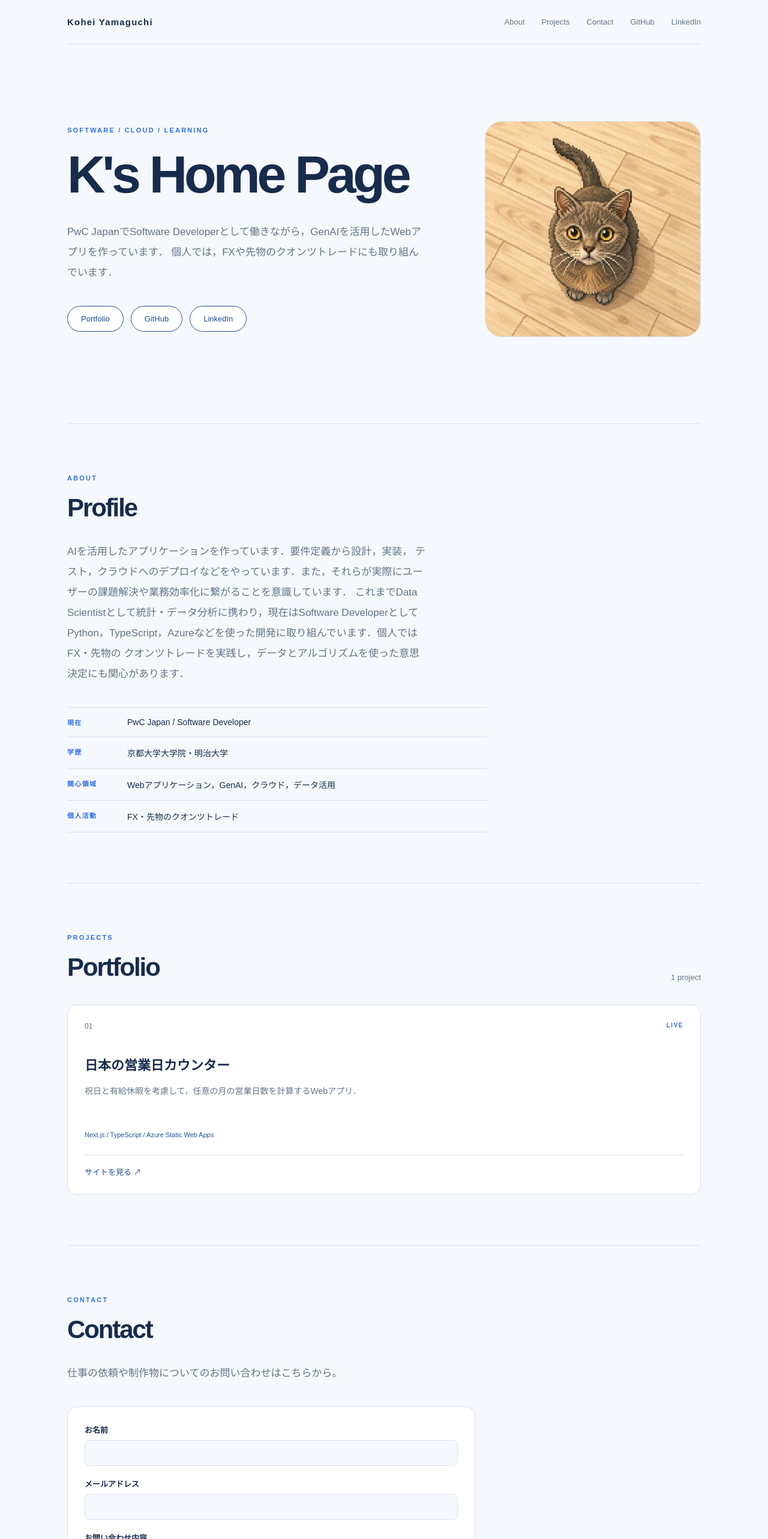
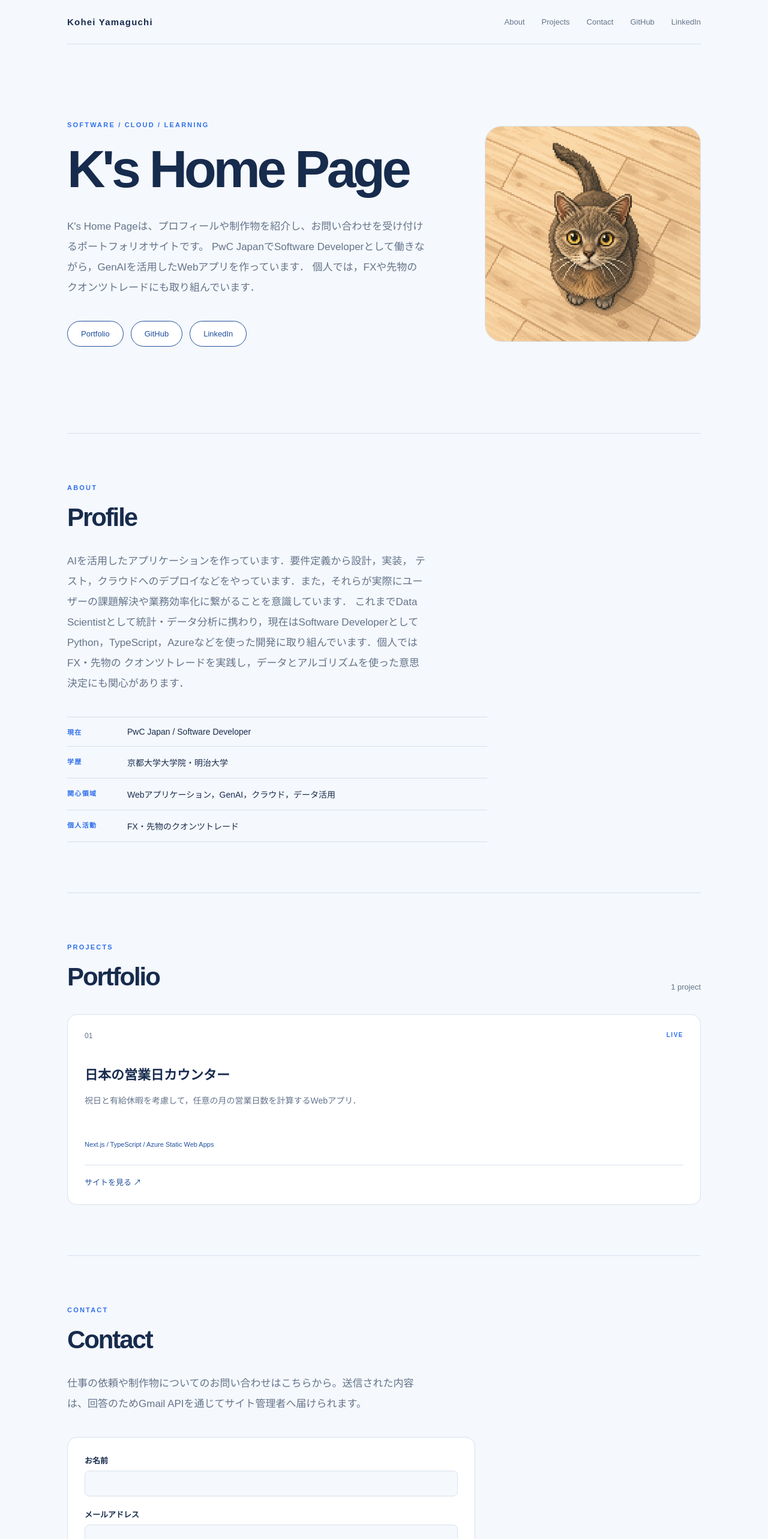
Before and after one commit to K0he1/koheiyamaguchi-portfolio, a Next.js app: page / in a window 1280 px wide. Shown: the top 2566 px of the page at 60% size. Built offline with nearby package versions, Linux system fonts and the light colour scheme.

Commit message:
Add privacy note and update contact section with API information

```diff
--- a/app/globals.css
+++ b/app/globals.css
@@ -89,6 +89,8 @@ a { color: inherit; text-decoration: none; }
 .contact-status { font-size: 13px; line-height: 1.7; margin: 18px 0 0; min-height: 22px; }
 .contact-status[data-state="success"] { color: #16734b; }
 .contact-status[data-state="error"] { color: #b42318; }
+.contact-privacy-note { color: var(--muted); font-size: 12px; line-height: 1.8; margin: 16px 0 0; max-width: 680px; }
+.contact-privacy-note a { color: var(--primary); text-decoration: underline; text-underline-offset: 3px; }
 
 .site-footer { border-top: 1px solid var(--line); color: var(--muted); display: flex; font-size: 12px; justify-content: space-between; padding: 28px 0 40px; }
 .footer-links { display: flex; gap: 20px; }
--- a/app/page.tsx
+++ b/app/page.tsx
@@ -30,6 +30,7 @@ export default function Home() {
             <p className="eyebrow">SOFTWARE / CLOUD / LEARNING</p>
             <h1>K&apos;s Home Page</h1>
             <p className="hero-copy">
+              K&apos;s Home Pageは、プロフィールや制作物を紹介し、お問い合わせを受け付けるポートフォリオサイトです。
               PwC JapanでSoftware Developerとして働きながら，GenAIを活用したWebアプリを作っています．
               個人では，FXや先物のクオンツトレードにも取り組んでいます．
             </p>
@@ -103,8 +104,13 @@ export default function Home() {
       <section className="section" id="contact">
         <p className="eyebrow">CONTACT</p>
         <h2>Contact</h2>
-        <p className="section-copy">仕事の依頼や制作物についてのお問い合わせはこちらから。</p>
+        <p className="section-copy">
+          仕事の依頼や制作物についてのお問い合わせはこちらから。送信された内容は、回答のためGmail APIを通じてサイト管理者へ届けられます。
+        </p>
         <ContactForm />
+        <p className="contact-privacy-note">
+          個人情報の取り扱いについては、<a href="/privacy">プライバシーポリシー</a>をご確認ください。
+        </p>
       </section>
 
       <footer className="site-footer">
```
